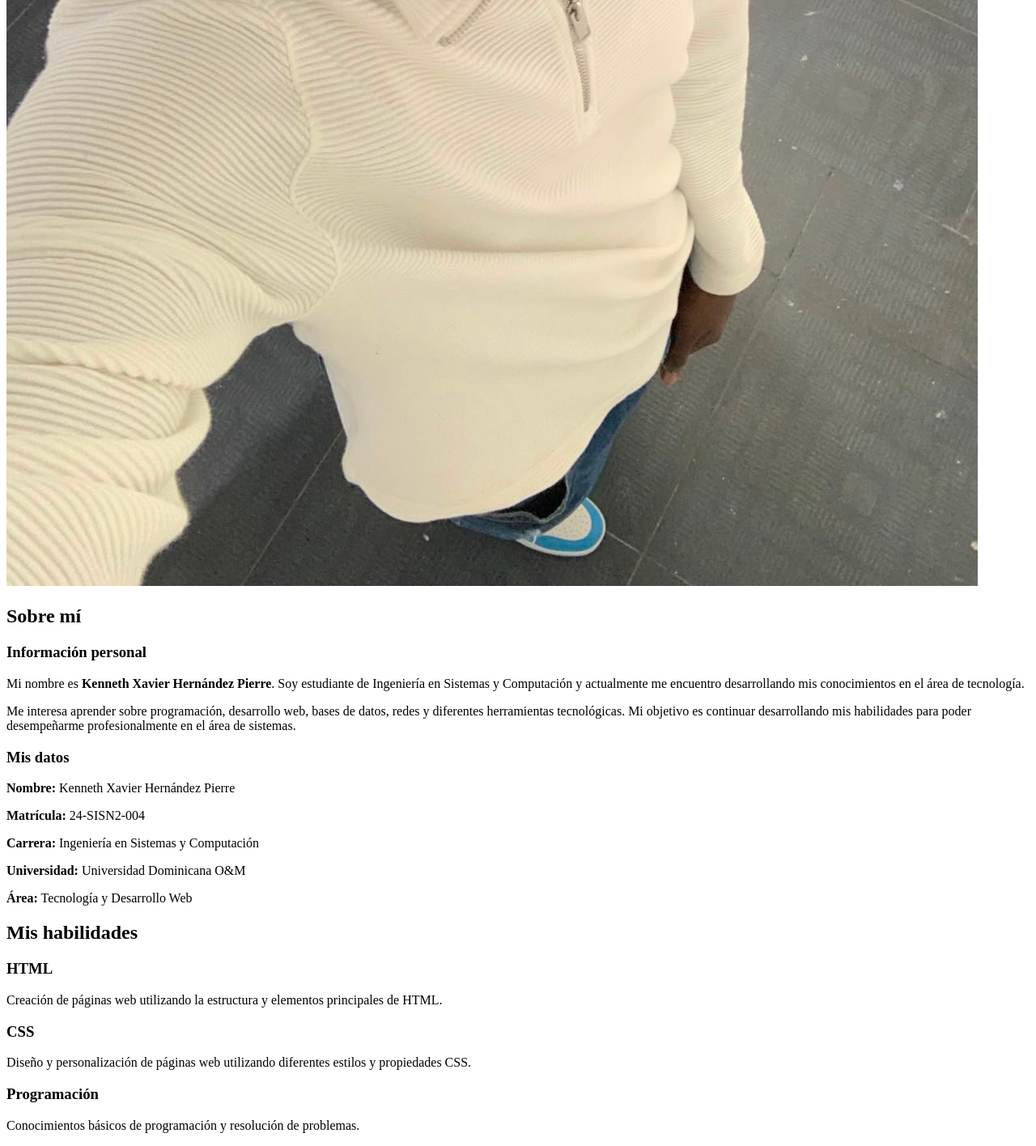
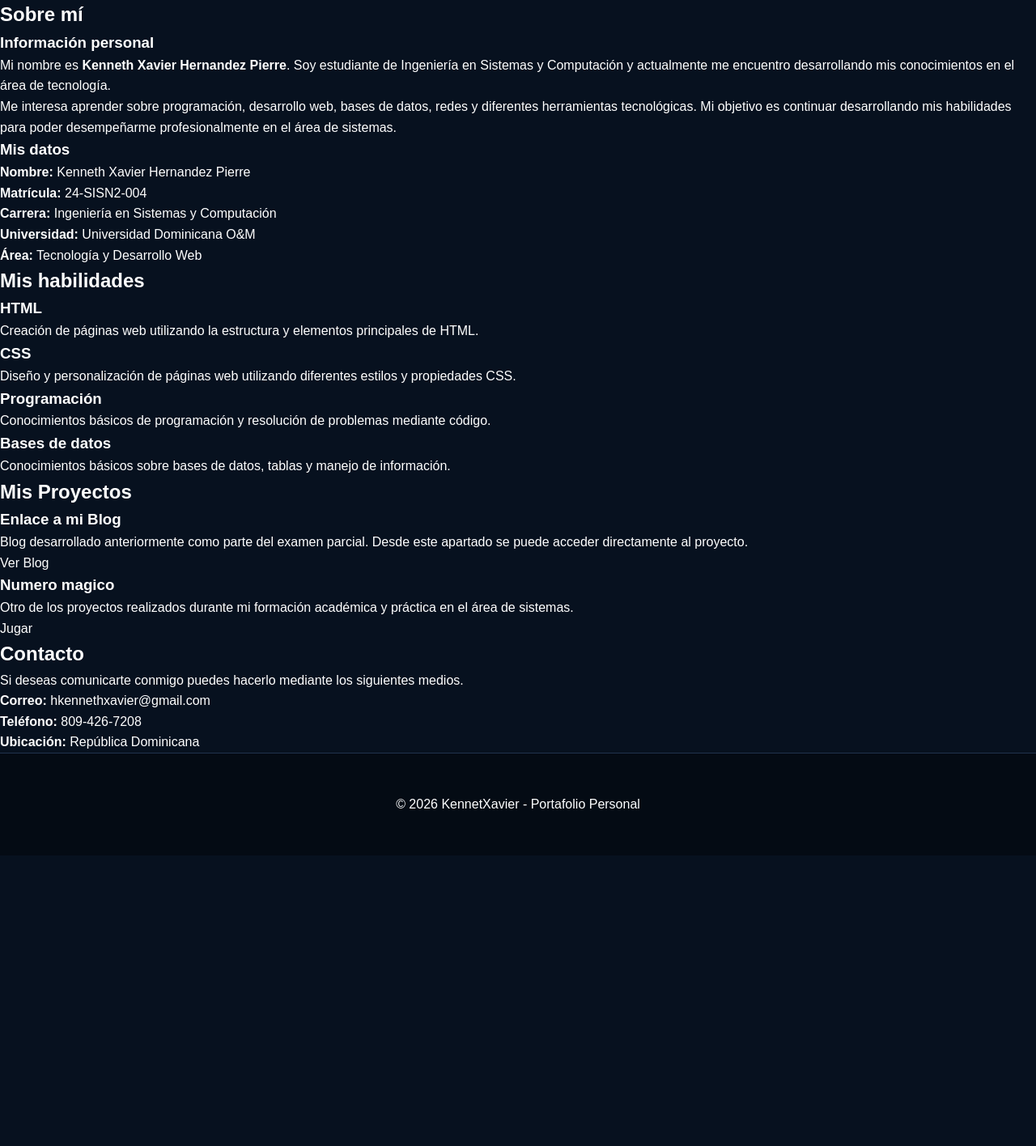
Before and after one commit to jennifer02-r/proyecto_final, a Flask app: template templates/pagina3.html in a window 1280 px wide. Shown: the part 1208-2624 px from the top of the page at 81% size. After the commit the page ends 2207 px from the top, so only its background shows below. Run offline with Flask 3, Linux system fonts and the light colour scheme; the template is opened without the code that fills it, so the values that code supplies are empty.

Commit message:
Mensaje de los cambios

```diff
--- a/templates/pagina3.html
+++ b/templates/pagina3.html
@@ -4,14 +4,16 @@
     <meta charset="UTF-8">
     <meta name="viewport" content="width=device-width, initial-scale=1.0">
     <title>Mi Portafolio Personal</title>
-    <!-- Asegúrate de usar la ruta correcta a tu archivo CSS -->
-    <link rel="stylesheet" href="{{ url_for('static', filename='estilos1.css') }}">
+    <link rel="stylesheet" href="style.css">
 </head>
+
 <body>
+
     <!-- Menú de navegación -->
     <header>
         <nav class="navbar">
-            <h2 class="logo">Kenneth Xavier Hernández Pierre</h2>
+            <h2 class="logo">Kenneth Xavier Hernandez Pierre</h2>
+
             <ul class="menu">
                 <li><a href="#inicio">Inicio</a></li>
                 <li><a href="#sobre-mi">Sobre mí</a></li>
@@ -21,73 +23,212 @@
         </nav>
     </header>
 
+
     <!-- Sección Inicio -->
     <section id="inicio" class="inicio">
+
         <div class="contenido-inicio">
+
             <div class="texto-inicio">
                 <p class="saludo">HOLA, BIENVENIDO A MI PORTAFOLIO</p>
-                <h1>Hola, soy <span>Kenneth Xavier Hernández Pierre</span></h1>
+
+                <h1>Hola, soy <span>Kenneth Xavier Hernandez Pierre</span></h1>
+
                 <h3>Estudiante de Ingeniería en Sistemas</h3>
+
                 <p>
                     En este sitio web presento información sobre mí,
                     mis habilidades y algunos de los proyectos que
-                    realicé durante mi formación académica.
+                    he realizado durante mi formación académica.
                 </p>
+
                 <a href="#sobre-mi" class="boton">Conocer más</a>
             </div>
+
             <div class="foto">
-                <img src="{{ url_for('static', filename='imagenes/integrante3.jpeg') }}" alt="Fotografía personal">
+                <img src="mi foto2.0.jpeg" alt="Fotografía personal">
             </div>
+
         </div>
+
     </section>
+
 
     <!-- Sección Sobre mí -->
     <section id="sobre-mi" class="seccion">
+
         <h2 class="titulo">Sobre mí</h2>
+
         <div class="sobre-mi">
+
             <div class="informacion">
+
                 <h3>Información personal</h3>
+
                 <p>
-                    Mi nombre es <strong>Kenneth Xavier Hernández Pierre</strong>.
+                    Mi nombre es <strong>Kenneth Xavier Hernandez Pierre</strong>.
                     Soy estudiante de Ingeniería en Sistemas y Computación
                     y actualmente me encuentro desarrollando mis conocimientos
                     en el área de tecnología.
                 </p>
+
                 <p>
                     Me interesa aprender sobre programación, desarrollo web,
                     bases de datos, redes y diferentes herramientas tecnológicas.
                     Mi objetivo es continuar desarrollando mis habilidades
                     para poder desempeñarme profesionalmente en el área de sistemas.
                 </p>
+
             </div>
+
+
             <div class="datos">
+
                 <h3>Mis datos</h3>
-                <p><strong>Nombre:</strong> Kenneth Xavier Hernández Pierre</p>
+
+                <p><strong>Nombre:</strong> Kenneth Xavier Hernandez Pierre</p>
+
                 <p><strong>Matrícula:</strong> 24-SISN2-004</p>
+
                 <p><strong>Carrera:</strong> Ingeniería en Sistemas y Computación</p>
+
                 <p><strong>Universidad:</strong> Universidad Dominicana O&M</p>
+
                 <p><strong>Área:</strong> Tecnología y Desarrollo Web</p>
+
             </div>
+
         </div>
+
     </section>
+
 
     <!-- Sección Habilidades -->
     <section class="habilidades">
+
         <h2 class="titulo">Mis habilidades</h2>
+
         <div class="contenedor-habilidades">
-            <div class="habilidad-card">
+
+            <div class="habilidad">
                 <h3>HTML</h3>
-                <p>Creación de páginas web utilizando la estructura y elementos principales de HTML.</p>
+                <p>
+                    Creación de páginas web utilizando la estructura
+                    y elementos principales de HTML.
+                </p>
             </div>
-            <div class="habilidad-card">
+
+            <div class="habilidad">
                 <h3>CSS</h3>
-                <p>Diseño y personalización de páginas web utilizando diferentes estilos y propiedades CSS.</p>
+                <p>
+                    Diseño y personalización de páginas web utilizando
+                    diferentes estilos y propiedades CSS.
+                </p>
             </div>
-            <div class="habilidad-card">
+
+            <div class="habilidad">
                 <h3>Programación</h3>
-                <p>Conocimientos básicos de programación y resolución de problemas.</p>
+                <p>
+                    Conocimientos básicos de programación y resolución
+                    de problemas mediante código.
+                </p>
             </div>
+
+            <div class="habilidad">
+                <h3>Bases de datos</h3>
+                <p>
+                    Conocimientos básicos sobre bases de datos,
+                    tablas y manejo de información.
+                </p>
+            </div>
+
         </div>
+
     </section>
+
+
+    <!-- Sección Proyectos -->
+    <section id="proyectos" class="seccion">
+
+        <h2 class="titulo">Mis Proyectos</h2>
+
+        <div class="proyectos">
+
+            <div class="proyecto">
+
+                <h3>Enlace a mi Blog</h3>
+
+                <p>
+                    Blog desarrollado anteriormente como parte del examen
+                    parcial. Desde este apartado se puede acceder directamente
+                    al proyecto.
+                </p>
+
+                <a href="https://sites.google.com/view/el-mundo-de-la-inteligencia/ia" class="boton-proyecto">
+                    Ver Blog
+                </a>
+
+            </div>
+
+
+            <div class="proyecto">
+
+                <h3>Numero magico</h3>
+
+                <p>
+                    Otro de los proyectos realizados durante mi formación
+                    académica y práctica en el área de sistemas.
+                </p>
+
+                <a href="https://proyecto-final-1-z1xp.onrender.com/juego" class="boton-proyecto">Jugar</a>
+
+            </div>
+
+        </div>
+
+    </section>
+
+
+    <!-- Sección Contacto -->
+    <section id="contacto" class="contacto">
+
+        <h2 class="titulo">Contacto</h2>
+
+        <p>
+            Si deseas comunicarte conmigo puedes hacerlo mediante
+            los siguientes medios.
+        </p>
+
+        <div class="datos-contacto">
+
+            <p>
+                <strong>Correo:</strong>
+                hkennethxavier@gmail.com
+            </p>
+
+            <p>
+                <strong>Teléfono:</strong>
+                809-426-7208
+            </p>
+
+            <p>
+                <strong>Ubicación:</strong>
+                República Dominicana
+            </p>
+
+        </div>
+
+    </section>
+
+
+    <!-- Pie de página -->
+    <footer>
+
+        <p>
+            © 2026 KennetXavier - Portafolio Personal
+        </p>
+
+    </footer>
+
 </body>
 </html>
```
